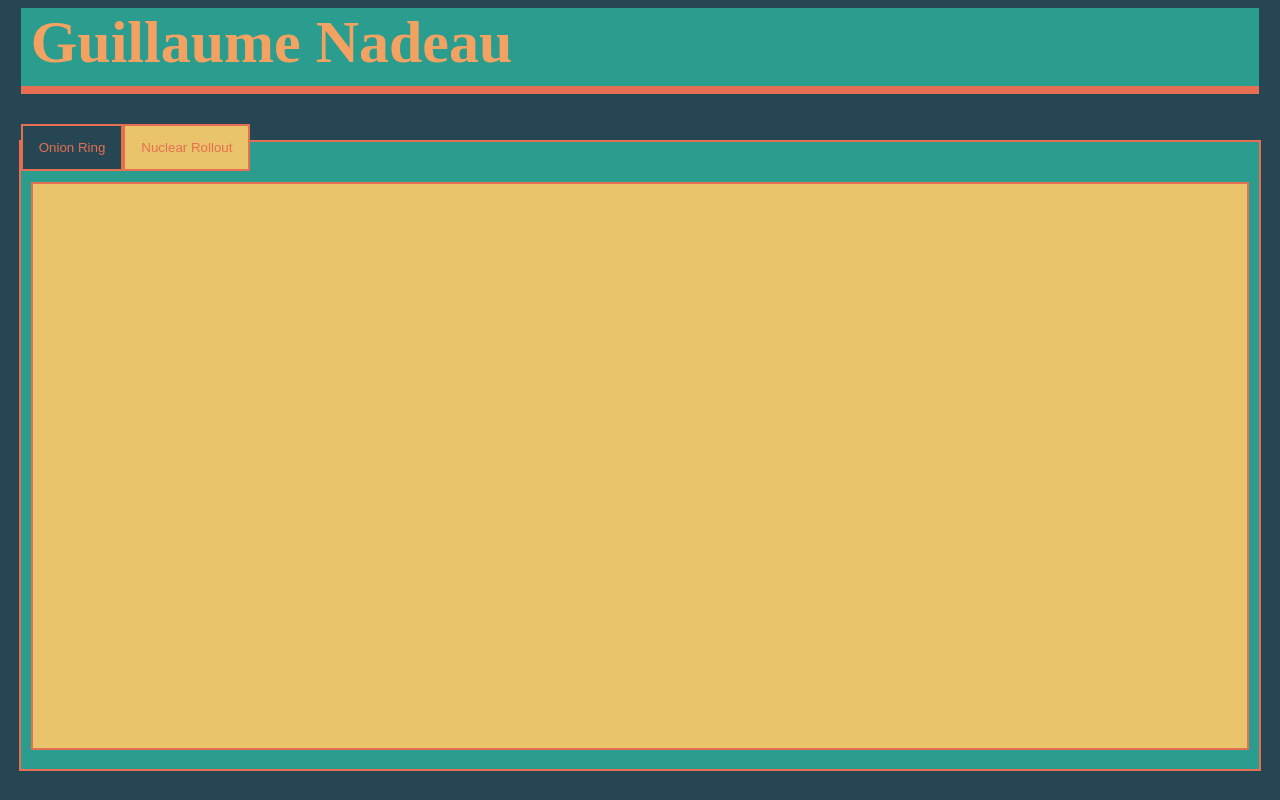
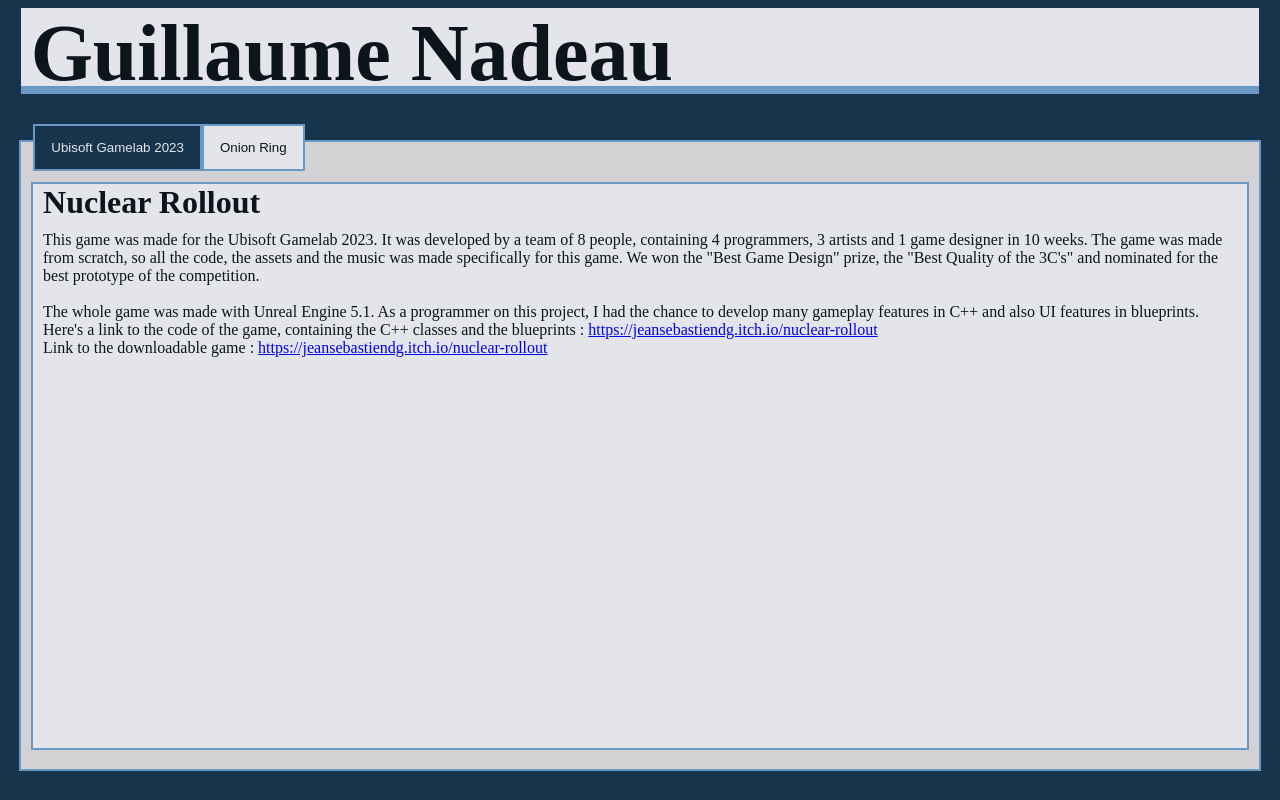
Before and after one commit to Vespucci3101/portfolio.github.io, a plain HTML site: page index.html in a window 1280 px wide. Drawn offline with Linux system fonts and the light colour scheme.

Commit message:
updated portfolio

```diff
--- a/app.css
+++ b/app.css
@@ -1,30 +1,32 @@
 /* Palette */
-/* 264653
-2A9D8F
-E9C46A
-F4A261
-E76F51 */
+/*
+#16354D - Dark blue
+#6B99C3 - Royal blue
+#D2D2D4 - Grey
+#E4E5EA - Light Grey
+#0C151C - Black
+*/
 
 body {
-    background-color: #264653;
+    background-color: #16354D;
 }
 
 .header {
-    background-color: #2A9D8F;
+    background-color: #E4E5EA;
     width: 98%;
     height: 10%;
     margin: auto;
 }
 
 h1 {
-    color: #F4A261;
-    font-size: 60px;
+    color: #0C151C;
+    font-size: 10vh;
     margin-left: 10px;
     margin-top: 0px;
 }
 
 .seperator {
-    background-color: #E76F51;
+    background-color: #6B99C3;
     width: 98%;
     height: 1%;
     margin: auto;
@@ -33,16 +35,15 @@ h1 {
 .tab {
     width: 98%;
     height: 2%;
-    margin: auto;
+    margin-left: 2%;
     margin-top: 30px;
 }
 
 .tab button {
-    background-color: #E9C46A;
-    color: #E76F51;
-    border: 2px solid #E76F51;
+    background-color: #E4E5EA;
+    color: #0C151C;
+    border: 2px solid #6B99C3;
     float: left;
-    /* border: none; */
     outline: none;
     cursor: pointer;
     padding: 14px 16px;
@@ -51,35 +52,45 @@ h1 {
 
 /* Change background color of buttons on hover */
 .tab button:hover {
-    background-color: #ddd;
+    background-color: #D2D2D4;
 }
 
 /* Create an active/current tablink class */
 .tab button.active {
-    background-color: #264653;
+    background-color: #16354D;
+    color: #E4E5EA;
 }
 
 /* Style the tab content */
 .tabcontent {
-    display: none;
-    padding: 6px 12px;
-    border: 1px solid #ccc;
-    border-top: none;
-}
-
-.content {
-    background-color: #2A9D8F;
-    width: 98%;
-    height: 80%;
-    margin: auto;
-    border: 2px solid #E76F51;
-}
-
-.tab-content {
-    background-color: #E9C46A;
+    background-color: #E4E5EA;
     width: 98%;
     height: 90%;
     margin: auto;
     margin-top: 40px;
-    border: 2px solid #E76F51;
+    border: 2px solid #6B99C3;
 }
+
+.content {
+    background-color: #D2D2D4;
+    width: 98%;
+    height: 80%;
+    margin: auto;
+    border: 2px solid #6B99C3;
+}
+
+.GameTitle {
+    margin: 0px 0px 0px 10px;
+    color: #0C151C;
+    font-size: 4vh;
+}
+
+.GameDescription {
+    margin: 10px 0px 0px 10px;
+    color: #0C151C;
+    font-size: 2vh;
+}
+
+#OnionRing {
+    display: none;
+}
--- a/app.js
+++ b/app.js
@@ -1,4 +1,4 @@
-function SelectTab(event)
+function SelectTab(event, gameName)
 {
     var tablinks;
     tablinks = document.getElementsByClassName("tablinks");
@@ -7,5 +7,11 @@ function SelectTab(event)
         tablinks[i].className = tablinks[i].className.replace(" active", "");
     }
 
+    tabcontent = document.getElementsByClassName("tabcontent");
+    for (i = 0; i < tabcontent.length; i++) {
+        tabcontent[i].style.display = "none";
+    }
+
+    document.getElementById(gameName).style.display = "block";
     event.currentTarget.className += " active";
 }
--- a/index.html
+++ b/index.html
@@ -9,11 +9,26 @@
 
         </div>
         <div class="tab">
-            <button class="tablinks active" onclick="SelectTab(event)">Onion Ring</button>
-            <button class="tablinks" onclick="SelectTab(event)">Nuclear Rollout</button>
+            <button class="tablinks active" onclick="SelectTab(event, 'NuclearRollout')">Ubisoft Gamelab 2023</button>
+            <button class="tablinks" onclick="SelectTab(event, 'OnionRing')">Onion Ring</button>
         </div>
         <div class="content">
-            <div class="tab-content">
+            <div id="NuclearRollout" class="tabcontent">
+                <h2 class="GameTitle">Nuclear Rollout</h2>
+                <p class="GameDescription">
+                    This game was made for the Ubisoft Gamelab 2023. It was developed by a team of 8 people, containing 4 programmers, 3 artists and 1 game designer in 10 weeks.
+                    The game was made from scratch, so all the code, the assets and the music was made specifically for this game.
+                    We won the "Best Game Design" prize, the "Best Quality of the 3C's" and nominated for the best prototype of the competition.
+                    <br>
+                    <br>
+                    The whole game was made with Unreal Engine 5.1. As a programmer on this project, I had the chance to develop many gameplay features in C++ and also UI features in blueprints.
+                    <br>
+                    Here's a link to the code of the game, containing the C++ classes and the blueprints : <a href="https://jeansebastiendg.itch.io/nuclear-rollout">https://jeansebastiendg.itch.io/nuclear-rollout</a>
+                    <br>
+                    Link to the downloadable game : <a href="https://jeansebastiendg.itch.io/nuclear-rollout">https://jeansebastiendg.itch.io/nuclear-rollout</a>
+                </p>
+            </div>
+            <div id="OnionRing" class="tabcontent">
 
             </div>
         </div>
```
